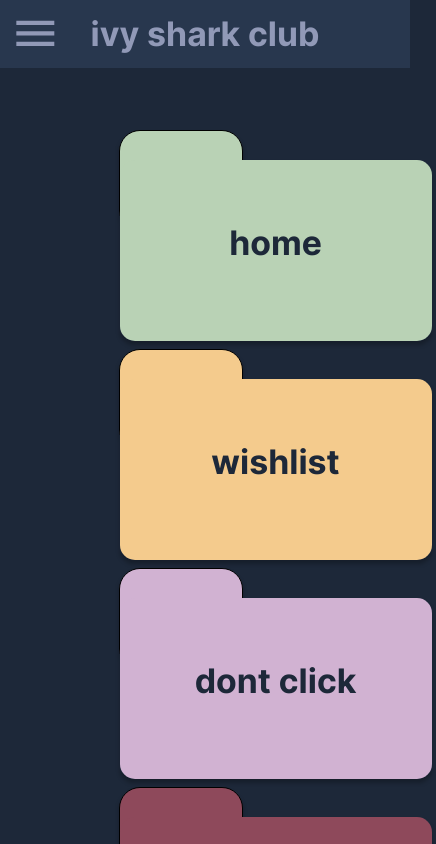
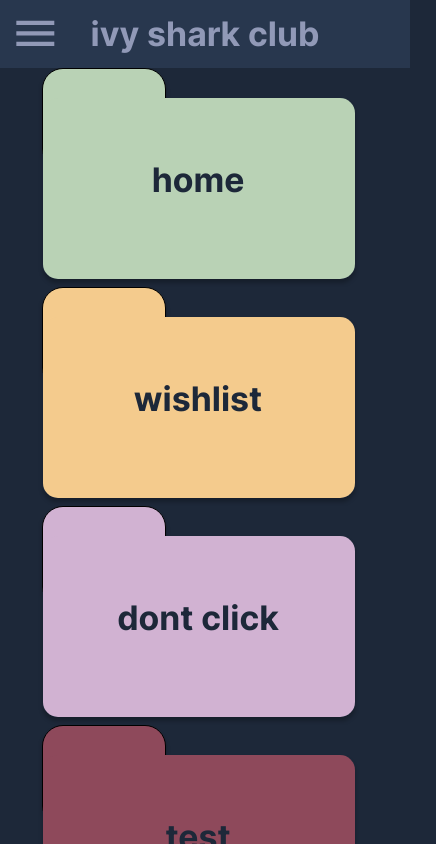
Before and after one commit to ivychxn/sharkie-website, a React (Create React App) app: page / in a window 390 px wide. Shown: the top 844 px of the page, 436 px wide, since content can reach past the window. Built offline with nearby package versions, Linux system fonts and the light colour scheme.

Commit message:
styling stuff

```diff
--- a/src/App.js
+++ b/src/App.js
@@ -1,4 +1,4 @@
-import {useEffect, React, useState} from "react";
+import { useEffect, React, useState } from "react";
 import {
   BrowserRouter as Router,
   Routes,
@@ -21,8 +21,8 @@ export default function App() {
   return (
     <Router>
       <>
-        {isMobile? <MobileNav/> : <div className='wave'/>}
-        <div className='container'>
+        {isMobile ? <MobileNav /> : <div className='wave' />}
+        <main className='container'>
           <Routes>
             <Route path="/" element={<Home />} />
             <Route path="home" element={<Home />} />
@@ -46,7 +46,7 @@ export default function App() {
         <Link to="home">Home</Link><br></br>
         <Link to="wishlist">Wishlist</Link>
         <Link to="template">Template</Link> */}
-        </div>
+        </main>
       </>
     </Router>
   );
--- a/src/components/MobileNav.js
+++ b/src/components/MobileNav.js
@@ -57,7 +57,7 @@ const MobileNav = () => {
     }
 
     return (
-        <>
+        <nav>
             <div className="nav">
                 <div className="nav-title">
                     <Link to="/">ivy shark club</Link>
@@ -73,7 +73,7 @@ const MobileNav = () => {
                 </div>
                 {renderNavLinks()}
             </div>
-        </>
+        </nav>
     )
 };
 export default MobileNav
--- a/src/styles/main.css
+++ b/src/styles/main.css
@@ -2,6 +2,15 @@
 @import url('./colors.css');
 @import url('./mobile.css');
 
+@media only screen and (min-width: 750px) {
+    .container {
+        margin: 130px 100px 10px 100px;
+        padding: 0 15px;
+        min-height: 77vh;
+        display: flex;
+        flex-direction: column;
+    }
+}
 
 body {
     background-color: var(--bg-color);
@@ -58,14 +67,6 @@ h3 {
     padding: 0 15px;
 }
 
-.container {
-    margin: 130px 100px 10px 100px;
-    padding: 0 15px;
-    min-height: 77vh;
-    display: flex;
-    flex-direction: column;
-}
-
 .folders {
     display: flex;
     width: 90%;
--- a/src/styles/mobile.css
+++ b/src/styles/mobile.css
@@ -9,7 +9,7 @@
         align-items: center;
         padding: 0 10px;
         position: fixed;
-        width: 100vw;
+        width: 100%;
         background-color: var(--wave-color);
         top: 0;
     }
@@ -68,5 +68,15 @@
         padding-bottom: 10px;
     }
 
+    .container {
+        margin: 8vh 10px 10px 10px;
+        padding: 0 10px;
+        min-height: 77vh;
+        display: flex;
+        flex-direction: column;
+        justify-content: center;
+        align-items: center;
+    }
+
 
 }
```
